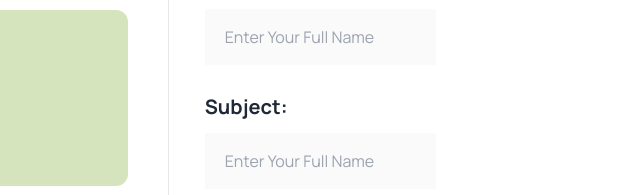
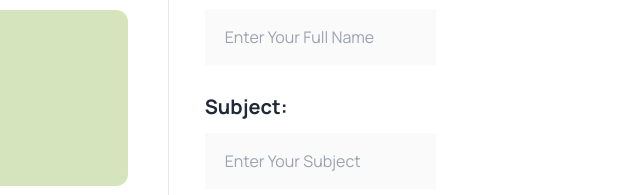
Before and after one commit to shakircseit/BA9-Hoookeys, a plain HTML site: page index.html in a window 1280 px wide. Shown: the part 4929-5124 px from the top of the page, 339-979 px from the left. Drawn offline with nearby package versions, Linux system fonts and the light colour scheme.

Commit message:
final commit

```diff
--- a/index.html
+++ b/index.html
@@ -588,7 +588,7 @@
         <div class="flex justify-between mx-6 ">
           <div>
             <h4 class="text-xl font-bold mb-3">Subject:</h4>
-            <input class="bg-[#13131805] px-5 py-4" type="text" name="" id="" placeholder="Enter Your Full Name">
+            <input class="bg-[#13131805] px-5 py-4" type="text" name="" id="" placeholder="Enter Your Subject">
           </div>
           <div>
             <h4 class="text-xl font-bold mb-3">Phone Number:</h4>
```
